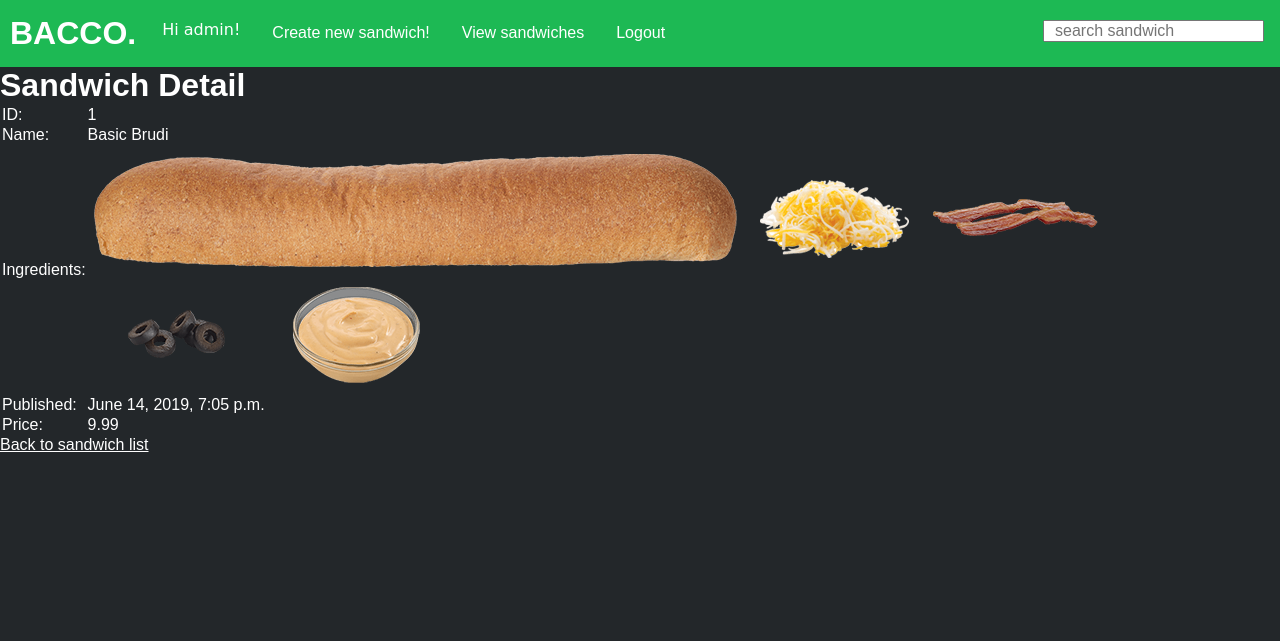
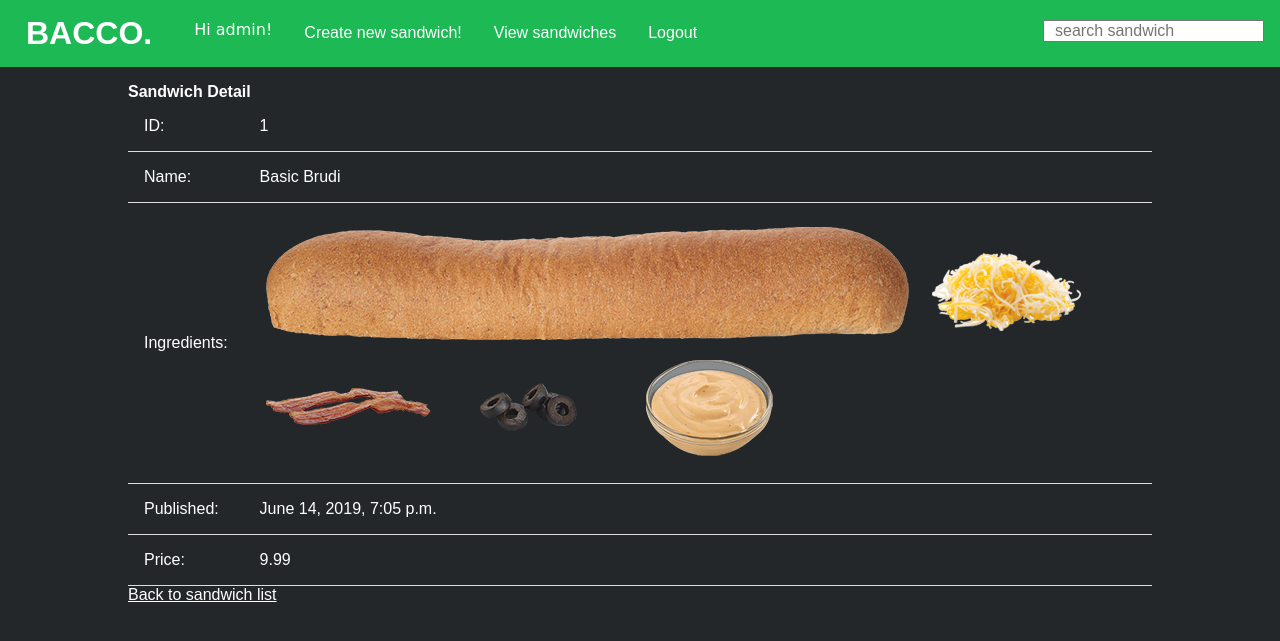
Before and after one commit to msienkiewicz7/baccoapp, a Django app: page /mysandwich/show/1 in a window 1280 px wide. Shown: the top 641 px of the page. Run offline with Django 3.2, Linux system fonts and the light colour scheme; a user stored in the database is signed in; data comes from the database, SQL or seed files in the repository; both versions use the stored data as it was after the commit.

Commit message:
CSS für Detail, List, Search results

```diff
--- a/baccoapp/mysandwich/templates/mysandwich/mysandwich.html
+++ b/baccoapp/mysandwich/templates/mysandwich/mysandwich.html
@@ -1,11 +1,10 @@
 <!-- templates/home.html -->
 {% extends 'base.html' %}
 
-{% block title %}Add Sandwich{% endblock title %}
 {% block content %}
 <!-- <link rel="stylesheet" href="/static/mysandwich.css"> -->
 
-<h1>New Sandwich</h1>
+<h2>New Sandwich</h2>
     <form method="POST">
         {% csrf_token %}
         {{ form.as_p }}
--- a/baccoapp/mysandwich/templates/mysandwich/sandwich_detail.html
+++ b/baccoapp/mysandwich/templates/mysandwich/sandwich_detail.html
@@ -1,9 +1,9 @@
 {% extends "home.html" %}
-{% block title %}All Sandwiches{% endblock title %}
+<!-- {% block title %}All Sandwiches{% endblock title %} -->
 {% block content %}
-
-<h1>Sandwich Detail</h1>
-<table class="sandwich">
+<div class="sandwich-container">
+  <h2>Sandwich Detail</h2>
+    <table>
       <tr><td>ID:</td>           <td>{{ sandwich.id }}</td></tr>
       <tr><td>Name:</td>         <td>{{ sandwich.name }}</td></tr>
       <tr><td>Ingredients:</td>  <td>
@@ -16,5 +16,6 @@
       <tr><td>Published:</td>    <td>{{ sandwich.pub_date }}</td></tr>
       <tr><td>Price:</td>        <td>{{ sandwich.price }}</td></tr>
     </table>
-<p><a href="../show">Back to sandwich list</a></p>
+  <a href="../show">Back to sandwich list</a>
+</div>
 {% endblock content %}
--- a/baccoapp/static/base.css
+++ b/baccoapp/static/base.css
@@ -9,28 +9,29 @@ html, body {
   background: #23272a;
 }
 
-/* header {
-  text-align: center;
-  padding: 30px;
+h2 {
+  margin-top: 1em;
+}
+.sandwich-container {
+  width: 80%;
+  margin: auto;
+}
+table {
+  width: 100%;
+  border-collapse: collapse;
+}
+td {
+  padding: 1em;
+  border-bottom: .1em solid #ddd;
+  /* border: .1em solid white; */
+}
+
+nav
+/* tr:hover {
+  background: grey;
 } */
-/* main {
-  background-size: cover;
 
-  height: 100vh;
-} */
-h1 {
-  font-size: 2em;
-  margin: 0;
-}
-nav {
-  /* background: #1DB954;
-  vertical-align:middle;
-  text-align: center;
-  display: flex;
-  flex-flow: row nowrap;
-  justify-content: center;
-  align-items: center; */
-}
+
 
 input, option, button {
   color:black;
@@ -48,7 +49,6 @@ nav ul {
 nav li {
   float: left;
   text-align: center;
-  /* padding: 14px 16px; */
 }
 
 nav li a {
@@ -57,6 +57,7 @@ nav li a {
   text-align: center;
   padding: 24px 16px;
   text-decoration: none;
+  transition: all ease-in-out .1s;
 }
 nav li p, nav li form {
   display: block;
@@ -69,23 +70,46 @@ nav li form input {
   padding-left: 10px;
   color: black;
 }
-nav li h2:first-of-type {
+nav li h1:first-of-type {
   padding: 15px 10px;
   font-size: 2em;
 }
 nav li p:first-of-type {
   font-family: cursive;
   padding: 20px 16px;
-  /* font-size: 1em; */
 }
-/* nav > a {
-  padding:.5em;
-  text-decoration: none;
-} */
-/* nav > h2 {
-  display: inline-block;
-} */
+.title {
+  padding: 0 16px;
+}
+.title:hover {
+  background: #1DB954;
+}
 
 nav a:hover {
   background: grey;
 }
+/* nav > a {
+padding:.5em;
+text-decoration: none;
+} */
+/* nav > h2 {
+display: inline-block;
+} */
+/* header {
+text-align: center;
+padding: 30px;
+}
+main {
+background-size: cover;
+
+height: 100vh;
+}
+nav {
+background: #1DB954;
+vertical-align:middle;
+text-align: center;
+display: flex;
+flex-flow: row nowrap;
+justify-content: center;
+align-items: center;
+} */
--- a/baccoapp/static/home.css
+++ b/baccoapp/static/home.css
@@ -75,7 +75,4 @@ nav > a {
   padding:.5em;
   text-decoration: none;
 }
-
-nav > a:hover {
-  background: grey;
-} */
+*/
--- a/baccoapp/templates/base.html
+++ b/baccoapp/templates/base.html
@@ -4,9 +4,9 @@
 <html>
 <head>
   <meta charset="utf-8">
-  <link rel="shortcut icon" href="{% static 'favicon.ico' %}"/>
+  <link rel="shortcut icon" href="/static/favicon.ico"/>
   <link rel="stylesheet" href="/static/base.css">
-  <title>{% block title %}Django Auth Tutorial{% endblock %}</title>
+  <title>{% block title %}Bacco{% endblock %}</title>
 </head>
 
 <header>
@@ -15,7 +15,7 @@
 <nav>
   {% if user.is_authenticated %}
   <ul>
-    <li onclick="histoy.go(0)"> <h2>BACCO.</h2> </li>
+    <li> <a class="title" href="/"><h1>BACCO.</h1></a> </li>
     <li> <p>Hi {{ user.username }}!</p> </li>
     <li><a href="/mysandwich">Create new sandwich!</a></li>
     <li><a href="/mysandwich/show">View sandwiches</a></li>
@@ -27,10 +27,6 @@
     </li>
   </ul>
 
-  {% else %}
-  <p>You are not logged in</p>
-  <a href="{% url 'login' %}">Login</a>
-  {% endif %}
 </nav>
 <body>
   <main>
@@ -39,4 +35,10 @@
 
   </main>
 </body>
+
+{% else %}
+<p>You are not logged in</p>
+<a href="{% url 'login' %}">Login</a>
+{% endif %}
+
 </html>
--- a/baccoapp/templates/home.html
+++ b/baccoapp/templates/home.html
@@ -1,7 +1,5 @@
 <!-- templates/home.html -->
 {% extends 'base.html' %}
-
-{% block title %}Home{% endblock %}
 
 {% block content %}
 <link rel="stylesheet" href="/static/home.css">
--- a/baccoapp/templates/signup.html
+++ b/baccoapp/templates/signup.html
@@ -1,7 +1,7 @@
 <!-- templates/signup.html -->
 {% extends 'base.html' %}
 
-{% block title %}Sign Up{% endblock %}
+<!-- {% block title %}Sign Up{% endblock %} -->
 
 {% block content %}
 <link rel="stylesheet" href="/static/signup.css">
```
Also changed, not shown: baccoapp/mysandwich/templates/mysandwich/sandwich_list.html (+19 -32 lines), baccoapp/templates/search_results.html (+13 -12 lines), baccoapp/db.sqlite3, baccoapp/static/images/food.jpg (added). Lines whose indentation alone changed are shown as unchanged.
